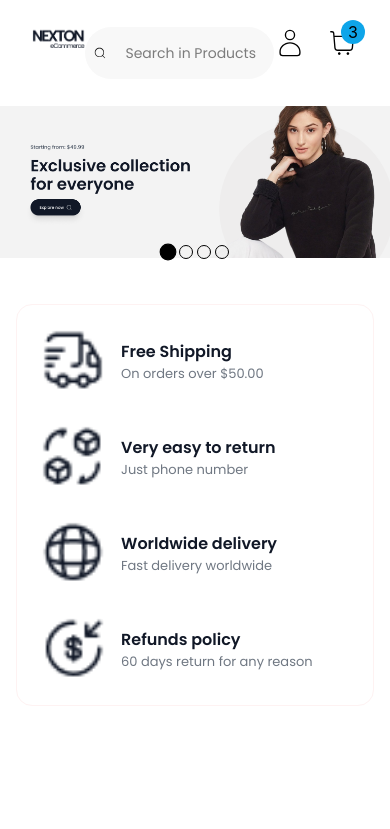
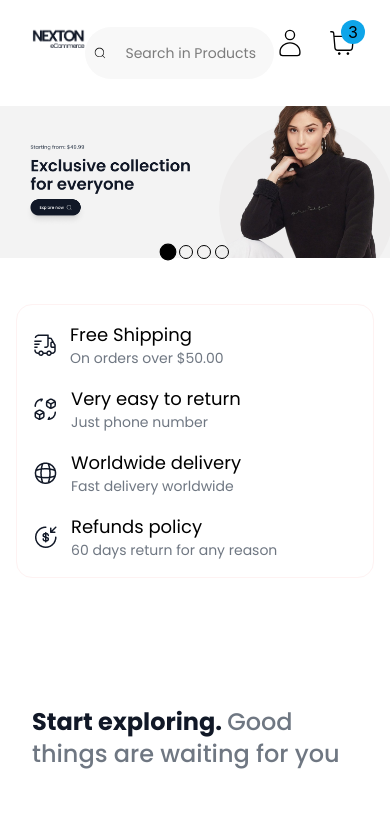
Before and after one commit to masudrana2803/E-commerce, a React (Vite) app: page / in a window 390 px wide. Shown: the top 829 px of the page. Built offline with nearby package versions, Linux system fonts and the light colour scheme; no server answers.

Commit message:
Fully_Responsive

```diff
--- a/src/Components/BrandInfo.jsx
+++ b/src/Components/BrandInfo.jsx
@@ -41,7 +41,7 @@
   return (
     <section className="py-10 px-4 md:px-8 lg:px-30">
       <div className="max-w-screen-xl mx-auto">
-        <div className="flex flex-col sm:flex-row flex-wrap gap-4 sm:gap-6 md:gap-8 border border-red-50 rounded-2xl p-4 md:p-6 bg-white">
+        <div className="flex flex-col sm:flex-row  gap-4 sm:gap-6 md:gap-8 border border-red-50 rounded-2xl p-4 md:p-6 bg-white">
           <Brandtool
             content1={S1}
             content2="Free Shipping"
--- a/src/Components/Collections.jsx
+++ b/src/Components/Collections.jsx
@@ -24,7 +24,7 @@
         </div>
       <Slider {...settings}>
         <div>
-          <CollectionCard content1={"For Men's and"} content2={"Starting at $24"}/>
+          <CollectionCard content1={"For Men's"} content2={"Starting at $24"}/>
         </div>
         <div>
           <CollectionCard content1={"For Women's"} content2={"Starting at $19"}/>
--- a/src/Components/Recommendation.jsx
+++ b/src/Components/Recommendation.jsx
@@ -1,5 +1,3 @@
-//
-
 import React, { useEffect, useState } from 'react';
 import CommonHead from '../Tools/CommonHead';
 import Slider from 'react-slick';
@@ -39,7 +37,7 @@
         },
       },
       {
-        breakpoint: 432, // mobile portrait
+        breakpoint: 640, // small devices
         settings: {
           slidesToShow: 1,
           slidesToScroll: 1,
@@ -50,7 +48,7 @@
 
   return (
     <section id="Recommendations" className="py-16 bg-white">
-      <div className="max-w-screen-xl mx-auto px-4 md:px-8">
+      <div className="max-w-screen-xl mx-auto px-4">
         <div className="mb-8">
           <CommonHead
             content1="Recommendations."
@@ -59,7 +57,7 @@
         </div>
 
         <Slider {...settings} className="RecommendSlider">
-          {Allproducts.map((item) => (
+          {Allproducts.slice(0, 5).map((item) => (
             <RecommendationItem
               key={item.id}
               productImage={item.thumbnail}
--- a/src/Tools/Brandtool.jsx
+++ b/src/Tools/Brandtool.jsx
@@ -1,54 +1,54 @@
-// import React from 'react'
+import React from 'react'
 
-// const Brandtool = ({content1,content2,content3}) => {
-//   return (
-//     <>
-//         <div className=' flex items-center gap-3.25 w-[302px]'>
-//             <div>
-//                 <img src={content1} alt="" />
-//             </div>
-//             <div>
-//                 <h2 className='text-[18px] font-poppins font-600 ' >
-//                     {content2}
-//                 </h2>
-//                 <h2 className=' text-[14px] font-poppins font-400 text-spandy '>
-//                     {content3}
-//                 </h2>
-//             </div>
-//         </div>
-//     </>
-//   )
-// }
+const Brandtool = ({content1,content2,content3}) => {
+  return (
+    <>
+        <div className=' flex items-center gap-3.25 w-[302px]'>
+            <div>
+                <img src={content1} alt="" />
+            </div>
+            <div>
+                <h2 className='text-[18px] font-poppins font-600 ' >
+                    {content2}
+                </h2>
+                <h2 className=' text-[14px] font-poppins font-400 text-spandy '>
+                    {content3}
+                </h2>
+            </div>
+        </div>
+    </>
+  )
+}
 
-// export default Brandtool
+export default Brandtool
 
 
-import React from 'react';
+// import React from 'react';
 
-const Brandtool = ({ content1, content2, content3 }) => {
-  return (
-    <div className="flex flex-wrap items-center gap-4 sm:gap-6 w-full max-w-sm sm:max-w-md md:max-w-lg p-2">
+// const Brandtool = ({ content1, content2, content3 }) => {
+//   return (
+//     <div className="flex flex-wrap items-center gap-4 sm:gap-6 w-full max-w-sm sm:max-w-md md:max-w-lg p-2">
 
-      {/* Brand Image */}
-      <div className="w-16 h-16 sm:w-20 sm:h-20 flex-shrink-0">
-        <img
-          src={content1}
-          alt="Brand"
-          className="w-full h-full object-contain rounded-md"
-        />
-      </div>
+//       {/* Brand Image */}
+//       <div className="w-16 h-16 sm:w-20 sm:h-20 flex-shrink-0">
+//         <img
+//           src={content1}
+//           alt="Brand"
+//           className="w-full h-full object-contain rounded-md"
+//         />
+//       </div>
 
-      {/* Brand Text */}
-      <div className="flex flex-col">
-        <h2 className="text-[16px] sm:text-[18px] font-poppins font-semibold text-primary">
-          {content2}
-        </h2>
-        <h2 className="text-[13px] sm:text-[14px] font-poppins font-normal text-spandy">
-          {content3}
-        </h2>
-      </div>
-    </div>
-  );
-};
+//       {/* Brand Text */}
+//       <div className="flex flex-col">
+//         <h2 className="text-[16px] sm:text-[18px] font-poppins font-semibold text-primary">
+//           {content2}
+//         </h2>
+//         <h2 className="text-[13px] sm:text-[14px] font-poppins font-normal text-spandy">
+//           {content3}
+//         </h2>
+//       </div>
+//     </div>
+//   );
+// };
 
-export default Brandtool;
+// export default Brandtool;
```
